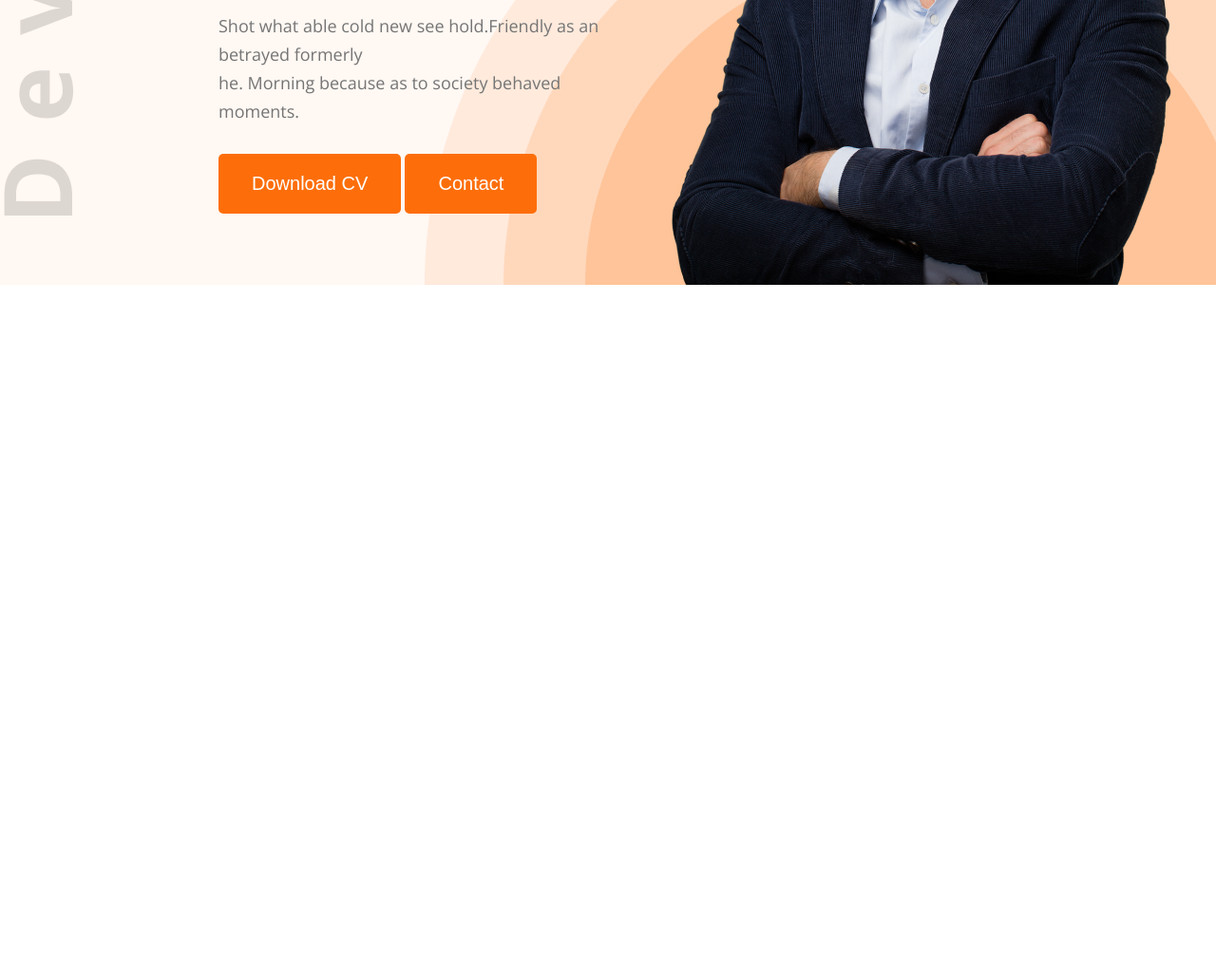
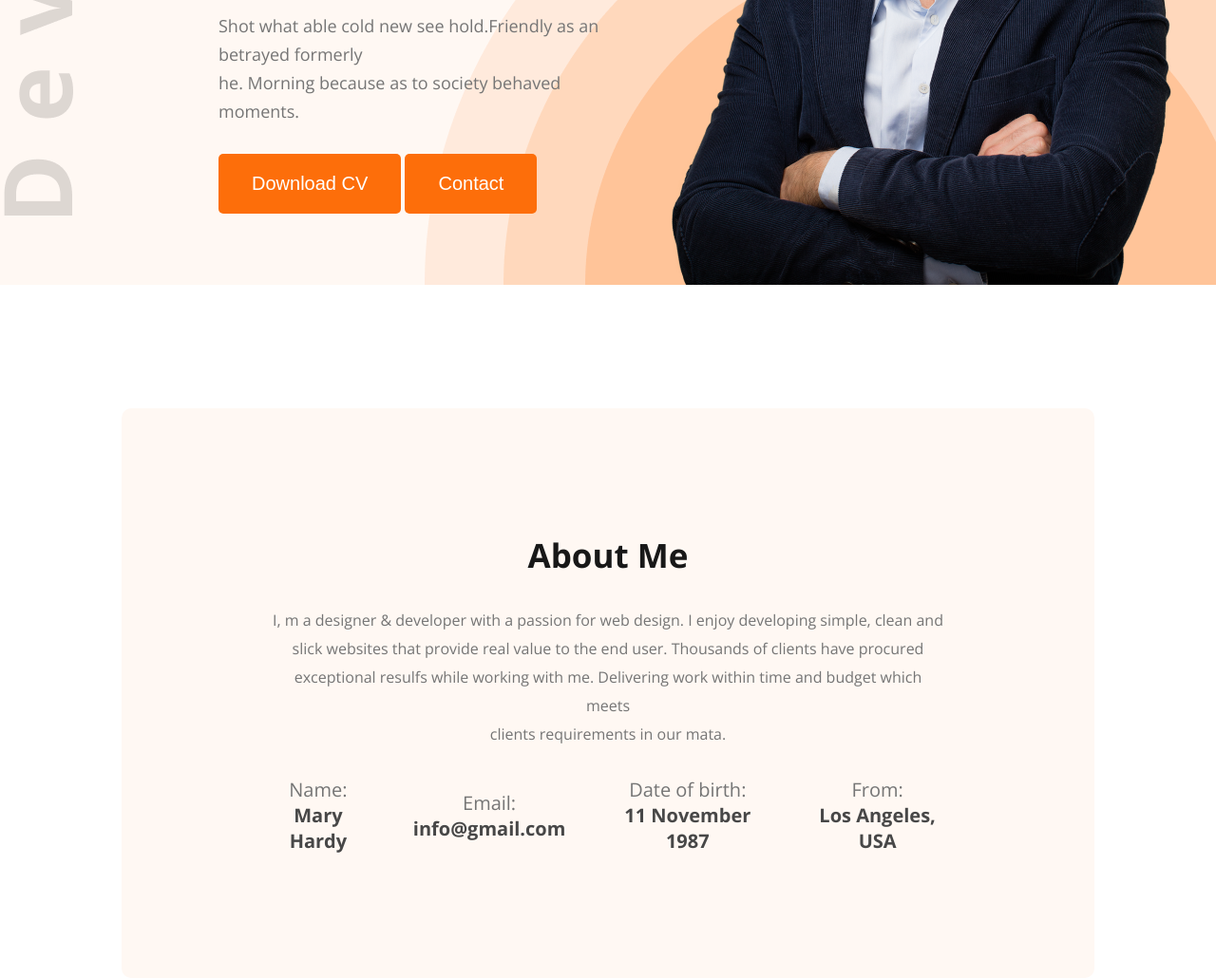
Before and after one commit to MOZID-2025/Hero-dev-portfolio-code, a plain HTML site: page index.html in a window 1280 px wide. Shown: the part 536-1566 px from the top of the page at 95% size. Before the commit the page ends 836 px from the top, so only its background shows below. Drawn offline with nearby package versions, Linux system fonts and the light colour scheme.

Commit message:
about section done

```diff
--- a/index.html
+++ b/index.html
@@ -46,5 +46,40 @@
         </div>
       </section>
     </header>
+    <!-- about section -->
+    <section id="about">
+      <div class="about-container">
+        <div class="section-heading">
+          <h2>About Me</h2>
+          <p>
+            I, m a designer & developer with a passion for web design. I enjoy
+            developing simple, clean and <br />
+            slick websites that provide real value to the end user. Thousands of
+            clients have procured <br />
+            exceptional resulfs while working with me. Delivering work within
+            time and budget which meets <br />
+            clients requirements in our mata.
+          </p>
+        </div>
+        <div class="section-bottom">
+          <div class="section-info">
+            <p>Name:</p>
+            <h4>Mary Hardy</h4>
+          </div>
+          <div class="section-info">
+            <p>Email:</p>
+            <h4>info@gmail.com</h4>
+          </div>
+          <div class="section-info">
+            <p>Date of birth:</p>
+            <h4>11 November 1987</h4>
+          </div>
+          <div class="section-info">
+            <p>From:</p>
+            <h4>Los Angeles, USA</h4>
+          </div>
+        </div>
+      </div>
+    </section>
   </body>
 </html>
--- a/style.css
+++ b/style.css
@@ -81,16 +81,55 @@ nav .menu a {
   margin-bottom: 30px;
 }
 
-/* #banner .banner-content .btn2 {
-  border-color: #fd6e0a;
-  padding: 20px 35px;
-  color: #fd6e0a;
-  font-size: 20px;
-  border-radius: 5px;
-} */
-
 #banner .banner-img img {
   max-width: 585px;
   height: 676px;
   vertical-align: middle;
 }
+
+#about {
+  padding-top: 130px;
+}
+
+#about .about-container {
+  width: 80%;
+  max-width: 1280px;
+  margin: 0 auto;
+  background-color: #fff8f3;
+  padding: 131px 157px;
+  border-radius: 10px;
+}
+#about .section-heading {
+  text-align: center;
+}
+#about .section-heading h2 {
+  font-size: 35px;
+  font-weight: bold;
+  margin-bottom: 30px;
+  color: #181818;
+}
+#about .section-heading p {
+  color: #757575;
+  line-height: 30px;
+}
+
+#about .section-bottom {
+  display: flex;
+  align-items: center;
+  justify-content: center;
+  gap: 50px;
+  margin-top: 30px;
+}
+
+#about .section-info {
+  text-align: center;
+}
+#about .section-info p {
+  color: #757575;
+  font-size: 20px;
+}
+#about .section-info h4 {
+  color: #474747;
+  font-size: 20px;
+  font-weight: bold;
+}
```
